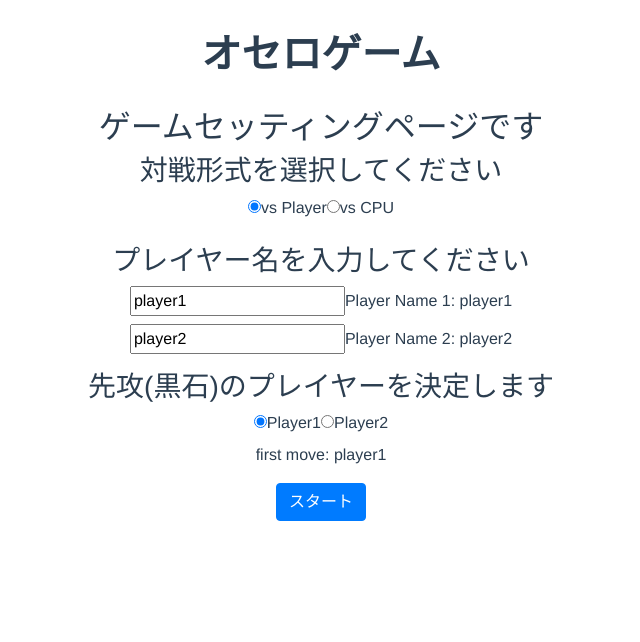
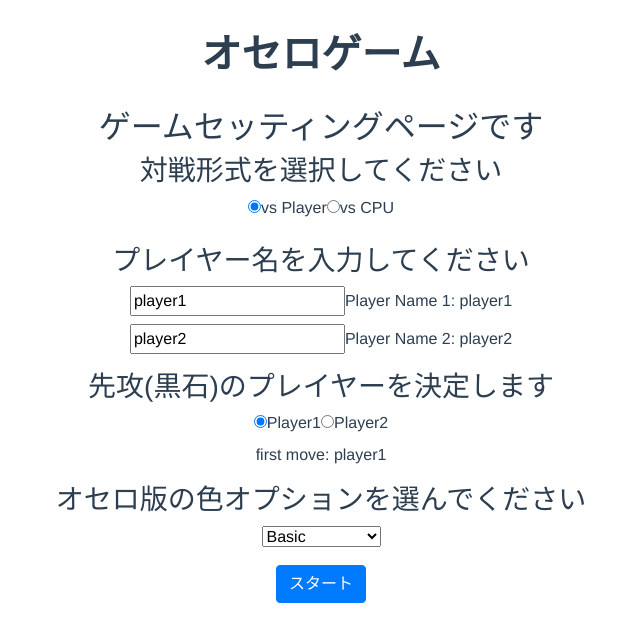
Before and after one commit to tomo1818/OthelloAppByVue3, a Vue app: page /setting in a window 1280 px wide. Shown: the top 642 px of the page, without its empty margins (319-959 px from the left). Built offline with nearby package versions, Linux system fonts and the light colour scheme.

Commit message:
can change othello table color

```diff
--- a/src/pages/GameSettings.vue
+++ b/src/pages/GameSettings.vue
@@ -90,13 +90,21 @@
         <label for="player2">CPU</label>
         <p>first move: {{ setting.firstMove }}</p>
       </div>
+      <div class="choseColorTheme mb-3" >
+        <h3 class="h3">オセロ版の色オプションを選んでください</h3>
+        <select v-model="setting.colorTheme">
+          <option v-for="(option,index) in colorThemeOptions" :value="option.value" v-bind:key="index">
+            {{ option.text }}
+          </option>
+        </select>
+      </div>
       <!-- 良い書き方募集中です -->
       <router-link
         v-if="setting.opponent == 'vsCpu'"
         class="btn btn-primary"
         :to="{
           name: 'Othello',
-          params: { mode: setting.opponent, strength: setting.difficulty },
+          params: { mode: setting.opponent, strength: setting.difficulty, colorTheme: setting.colorTheme },
         }"
         >スタート</router-link
       >
@@ -106,7 +114,7 @@
         class="btn btn-primary"
         :to="{
           name: 'Othello',
-          params: { mode: setting.opponent, name1: setting.playerName1, name2: setting.playerName2, firstMove: setting.firstMove },
+          params: { mode: setting.opponent, name1: setting.playerName1, name2: setting.playerName2, firstMove: setting.firstMove, colorTheme: setting.colorTheme },
         }"
         >スタート</router-link
       >
@@ -116,7 +124,7 @@
 
 <script lang="ts">
 import { reactive } from 'vue';
-import { SettingData } from '@/types/type';
+import { SettingData, ColorOption } from '@/types/type';
 import { useStore } from 'vuex';
 import { key } from '../store';
 
@@ -132,7 +140,16 @@ export default {
       chosePlayer: false,
       choseCpu: true,
       firstMove: 'player1',
-    })
+      colorTheme: '#090',
+    });
+    const colorThemeOptions: ColorOption[]  = [
+      {text: 'Basic', value: '#090'},
+      {text: 'Sky', value: '#659DBD'},
+      {text: 'Sophisticated', value: '#5D5C61'},
+      {text: 'Lively', value: '#E7717D'},
+      {text: 'Earthy', value: '#8D8741'},
+      {text: 'Fresh', value: '#5CDB95'}
+    ]
 
     const changeOpponent = (): void => {
       if (setting.chosePlayer == true) {
@@ -154,7 +171,8 @@ export default {
     return {
       setting,
       changeOpponent,
-      determineFirstMove
+      determineFirstMove,
+      colorThemeOptions
     };
   },
 };
--- a/src/pages/Othello.vue
+++ b/src/pages/Othello.vue
@@ -36,7 +36,7 @@
             ></div>
           </div>
         </div>
-        <table class="othelloTable">
+        <table class="othelloTable" v-bind:style="{ backgroundColor: settingData.colorTheme}">
           <tbody>
             <tr
               v-for="(value, rowNum, index) in state.table"
@@ -269,7 +269,7 @@ export default {
 
 <style scoped>
 table.othelloTable {
-  background: #090;
+
   border: solid 2px #000;
   border-collapse: collapse;
   border-spacing: 0px;
--- a/src/types/type.ts
+++ b/src/types/type.ts
@@ -21,6 +21,12 @@ export interface SettingData {
   chosePlayer: boolean,
   choseCpu: boolean,
   firstMove: string,
+  colorTheme: string,
+}
+
+export type ColorOption = {
+  text: string;
+  value: string;
 }
 
 export type Coordinate = {
```
